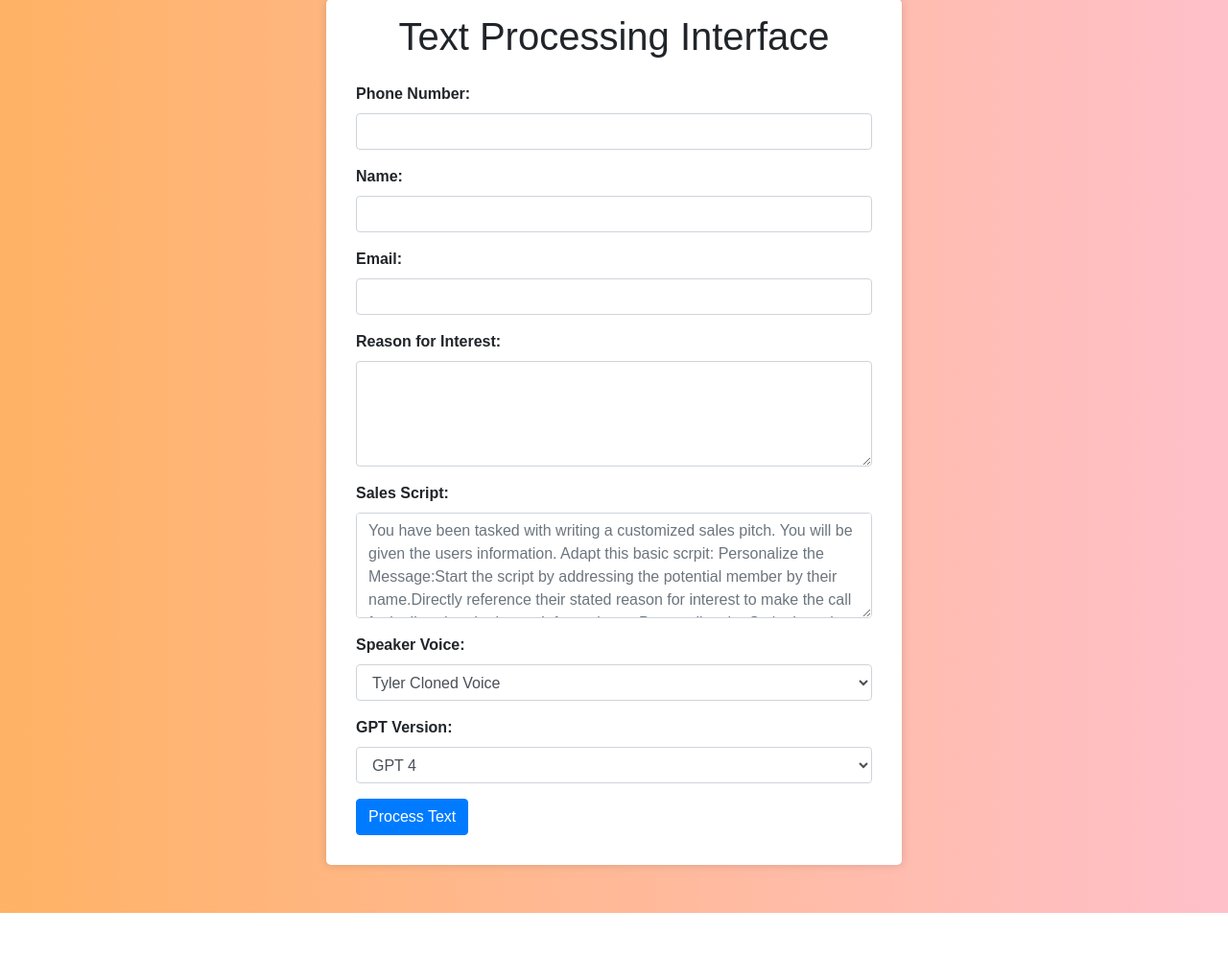
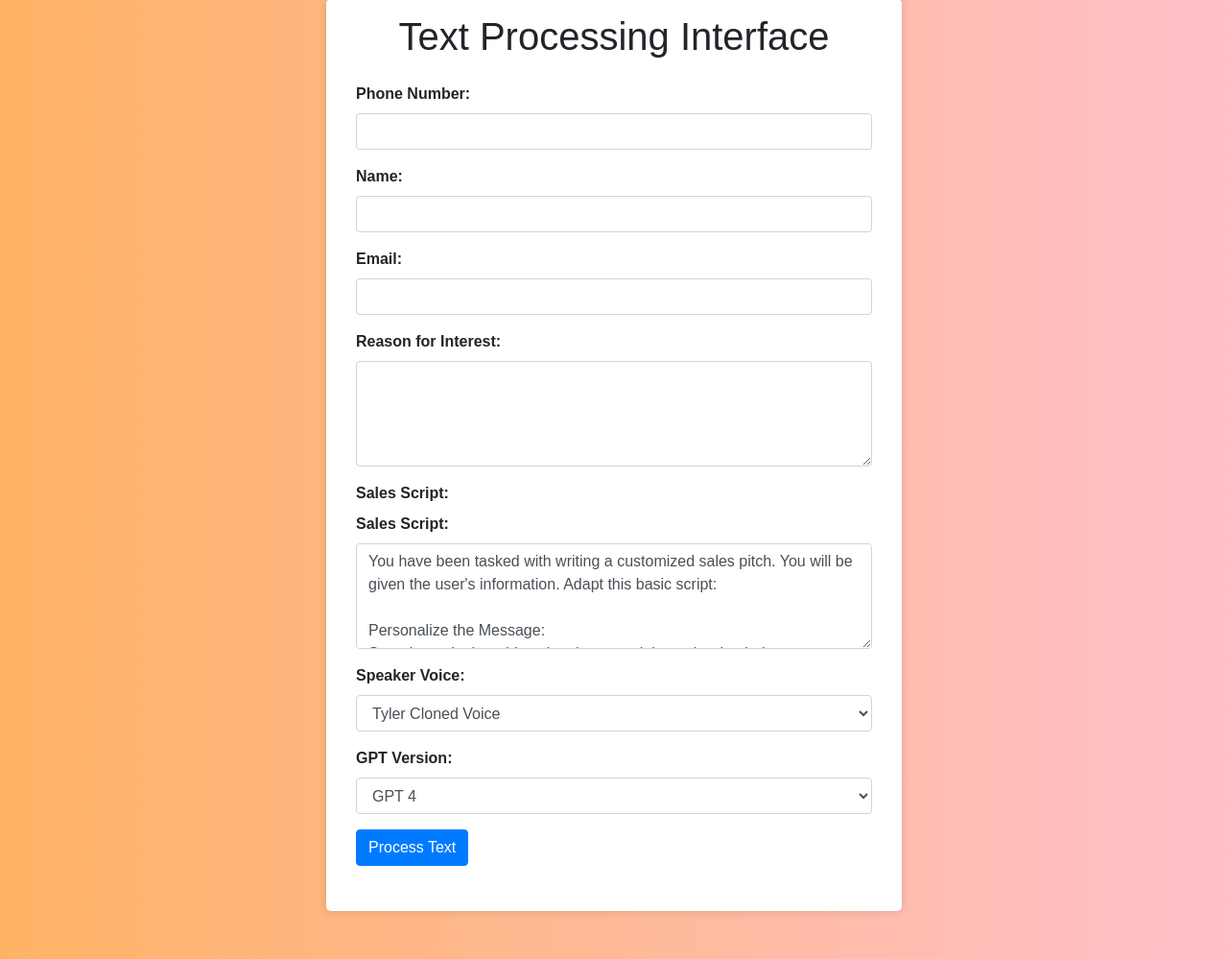
Before and after one commit to tmansmann0/PhoneLeadResponseAutomator, a Flask app: page / in a window 1280 px wide. Shown: the part 51-1050 px from the top of the page at 96% size. Before the commit the page ends 1002 px from the top, so only its background shows below. Run offline with Flask 3, Linux system fonts and the light colour scheme; some libraries are stand-ins or nearby versions.

Commit message:
Update index.html

```diff
--- a/templates/index.html
+++ b/templates/index.html
@@ -56,7 +56,25 @@
             <!-- Sales Script Box -->
             <div class="form-group">
                 <label for="sales_script">Sales Script:</label>
-                <textarea id="sales_script" name="sales_script" rows="4" class="form-control" placeholder="You have been tasked with writing a customized sales pitch. You will be given the users information. Adapt this basic scrpit: Personalize the Message:Start the script by addressing the potential member by their name.Directly reference their stated reason for interest to make the call feel tailored and relevant.Information to Personalize the Script:Location: Serenité is in the Pocono Mountains, Pennsylvania, ideal for those seeking a nature retreat or mountain adventure.Target Audience: Suitable for families, retirees, and anyone looking for a luxury escape or mountain home.Membership Benefits: Mention the one-time enrollment fee starting around $65K, which includes access to private residences, amenities, and concierge service.Unique Features: Highlight the combination of luxury amenities and home comforts, wellness focus with hydrotherapy spa, and access to year-round activities.Community Aspect: Stress the family-friendly atmosphere and the growing community of satisfied members.Closing the Call:Encourage them to take the next step to join the Serenité community, highlighting how it aligns with their interests and needs."></textarea>
+<div class="form-group">
+    <label for="sales_script">Sales Script:</label>
+    <textarea id="sales_script" name="sales_script" rows="4" class="form-control">
+You have been tasked with writing a customized sales pitch. You will be given the user's information. Adapt this basic script:
+
+Personalize the Message:
+Start the script by addressing the potential member by their name.
+Directly reference their stated reason for interest to make the call feel tailored and relevant.
+
+Information to Personalize the Script:
+Location: Serenite is in the Pocono Mountains, Pennsylvania, ideal for those seeking a nature retreat or mountain adventure.
+Target Audience: Suitable for families, retirees, and anyone looking for a luxury escape or mountain home.
+Membership Benefits: Mention the one-time enrollment fee starting around $65K, which includes access to private residences, amenities, and concierge service.
+Unique Features: Highlight the combination of luxury amenities and home comforts, wellness focus with hydrotherapy spa, and access to year-round activities.
+Community Aspect: Stress the family-friendly atmosphere and the growing community of satisfied members.
+
+Closing the Call:
+Encourage them to take the next step to join the Serenite community, highlighting how it aligns with their interests and needs.
+    </textarea>
             </div>
             <!-- Speaker Voice Dropdown -->
             <div class="form-group">
@@ -67,12 +85,12 @@
                     <option value="s5NPRXTWUDZoluaermE1">Generic Female</option>
                 </select>
             </div>
-                        <div class="form-group">
-                <label for="GPT_SETTING">GPT Version:</label>
-                <select id="GPT_SETTING" name="GPT_SETTING" class="form-control">
-                    <option value="gpt_4">GPT 4</option>
+            <div class="form-group">
+                <label for="gpt_setting">GPT Version:</label>
+                <select id="gpt_setting" name="gpt_setting" class="form-control">
+                    <option value="gpt-4">GPT 4</option>
                     <option value="gpt-4-1106-preview">GPT 4 Turbo</option>
-                    <option value="gpt_3.5_turbo">GPT 3.5 Turbo</option>
+                    <option value="gpt-3.5-turbo">GPT 3.5 Turbo</option>
                 </select>
             </div>
             <input type="submit" value="Process Text" class="btn btn-primary">
```
